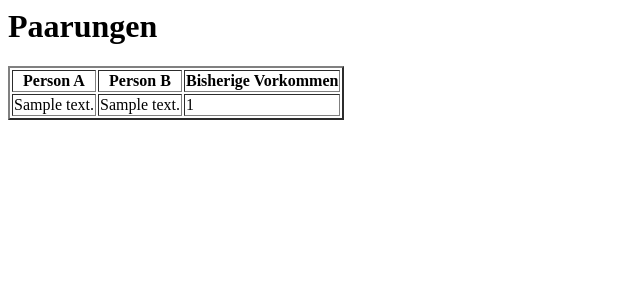
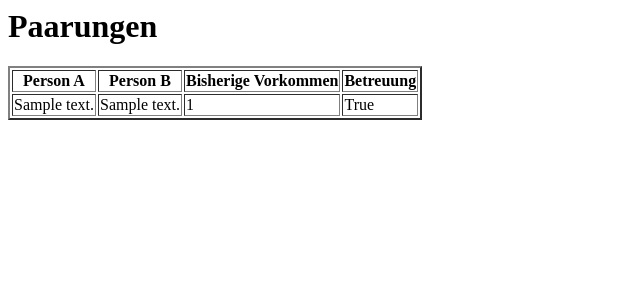
Before and after one commit to mario-spitze/coffee-break-raffle, a Django app: page /raffle/listRaffle/1 in a window 1280 px wide. Shown: the top 300 px of the page, without its empty margins (0-640 px from the left). Run offline with Django 3.2, Linux system fonts and the light colour scheme; tables that the repository leaves empty hold one stand-in row (values such as "Sample post").

Commit message:
close #6, the flag is not set automatic

```diff
--- a/raffle/templates/raffle/listEntry.html
+++ b/raffle/templates/raffle/listEntry.html
@@ -11,12 +11,14 @@
         <th>Person A</th>
         <th>Person B</th>
         <th>Bisherige Vorkommen</th>
+        <th>Betreuung</th>
     </tr>
     {% for entry in object_list %}
     <tr>
-        <td>{{ entry.personA }}</td>
-        <td>{{ entry.personB }}</td>
+        <td>{{ entry.personA }}{%if showSum == '1' %} ({{ entry.personA.cleanings }}){% endif %}</td>
+        <td>{{ entry.personB }}{%if showSum == '1' %} ({{ entry.personB.cleanings }}){% endif %}</td>
         <td>{{ entry.repeate }}</td>
+        <td>{{ entry.cleaning_task }}</td>
     </tr>
     {% endfor %}
 </table>
--- a/raffle/views.py
+++ b/raffle/views.py
@@ -41,10 +41,22 @@ def createRaffle(request):
 class ListRaffleView(generic.ListView):
     template_name = 'raffle/listEntry.html'
 
+
+    def get_context_data(self, **kwargs):
+        context = super().get_context_data(**kwargs)
+
+        showSum = self.request.GET.get('showSum')
+        if showSum == '1':
+            context['showSum'] = '1'
+        return context
+
+
     def get_queryset(self): # new
         object_list = []
         pk_url_kwarg = "post_id"
         query = self.kwargs['id']
+
+
 
 #        all_queryset = QuerySet.create(list(chain(Site.objects.all(), Medium.objects.all())))
         object_list.extend(list(Pairing.objects.filter(
@@ -53,6 +65,9 @@ class ListRaffleView(generic.ListView):
 
         for entry in object_list:
 
+            entry.personA.cleanings = Pairing.objects.all().filter(cleaning_task=True).filter(Q(personA=entry.personA)|Q(personB=entry.personA)).count()
+            entry.personB.cleanings = Pairing.objects.all().filter(cleaning_task=True).filter(Q(personA=entry.personB)|Q(personB=entry.personB)).count()
+
             entry.repeate = Pairing.objects.all().filter(personA=entry.personA, personB=entry.personB).count()
             entry.repeate += Pairing.objects.all().filter(personA=entry.personB, personB=entry.personA).count()
             entry.repeate -= 1
```
